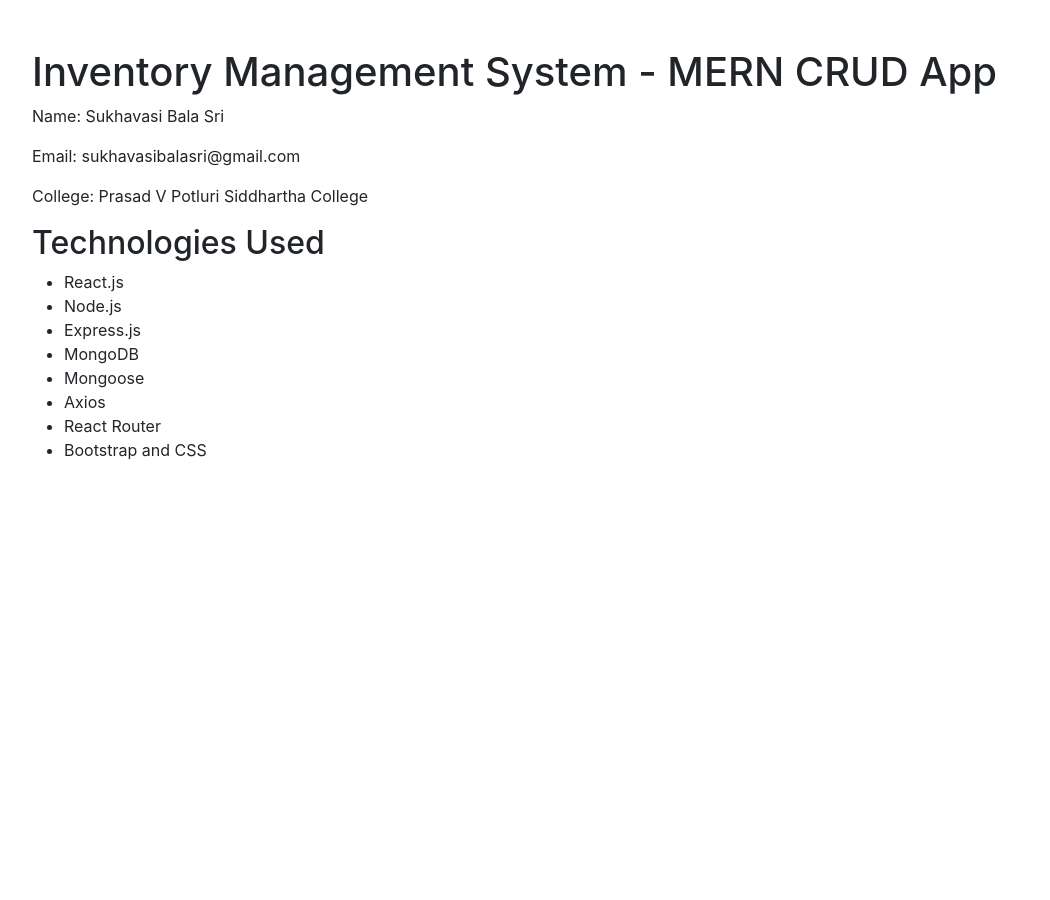
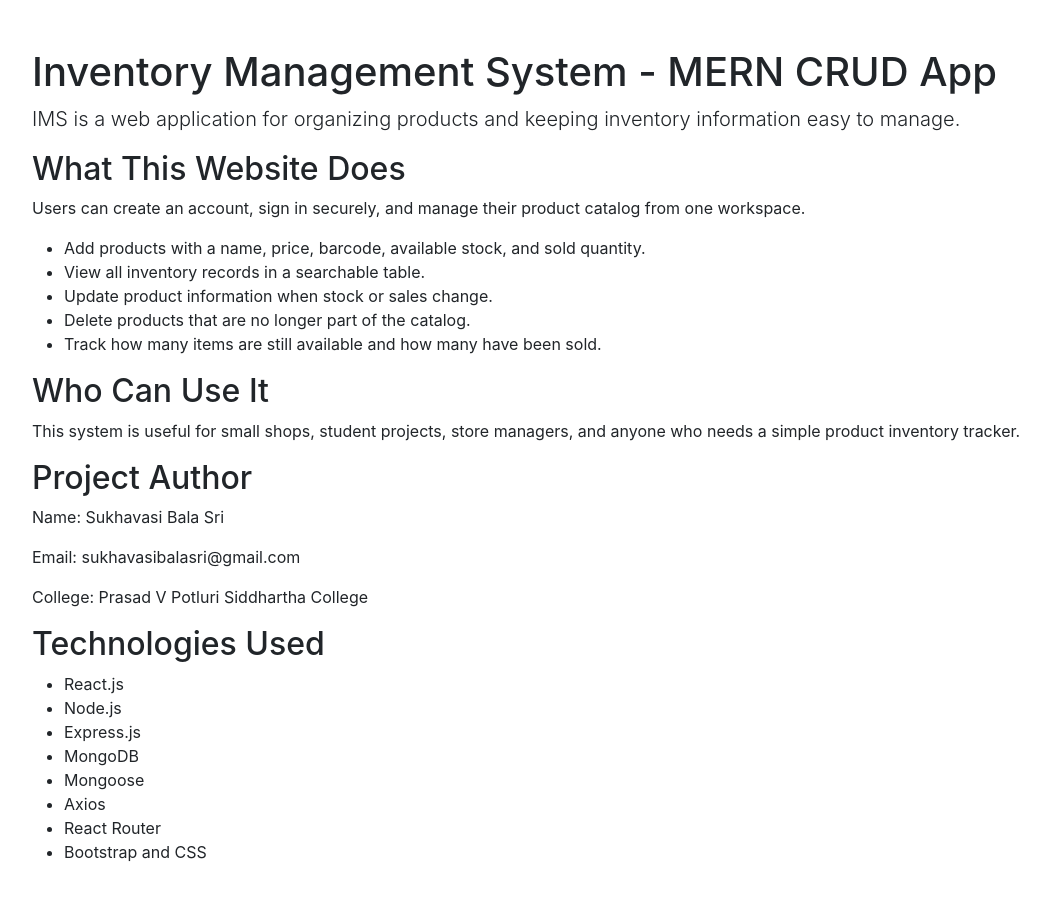
Before and after one commit to sukhavasibalasri/Inventory-management-system, a React (Create React App) app in the folder Frontend/inventory_management_system/: page /about in a window 1280 px wide. Shown: the top 900 px of the page, without its empty margins (16-1066 px from the left). Before the commit the page ends 800 px from the top, so only its background shows below. Built offline with nearby package versions, Linux system fonts and the light colour scheme.

Commit message:
Expand About page information

```diff
--- a/Frontend/inventory_management_system/src/components/About.js
+++ b/Frontend/inventory_management_system/src/components/About.js
@@ -4,6 +4,19 @@
   return (
     <div className='container-fluid p-5'>
         <h1>Inventory Management System - MERN CRUD App</h1>
+      <p className='lead'>IMS is a web application for organizing products and keeping inventory information easy to manage.</p>
+      <h2>What This Website Does</h2>
+      <p>Users can create an account, sign in securely, and manage their product catalog from one workspace.</p>
+      <ul>
+        <li>Add products with a name, price, barcode, available stock, and sold quantity.</li>
+        <li>View all inventory records in a searchable table.</li>
+        <li>Update product information when stock or sales change.</li>
+        <li>Delete products that are no longer part of the catalog.</li>
+        <li>Track how many items are still available and how many have been sold.</li>
+      </ul>
+      <h2>Who Can Use It</h2>
+      <p>This system is useful for small shops, student projects, store managers, and anyone who needs a simple product inventory tracker.</p>
+      <h2>Project Author</h2>
       <p>Name: Sukhavasi Bala Sri</p>
       <p>Email: sukhavasibalasri@gmail.com</p>
       <p>College: Prasad V Potluri Siddhartha College</p>
```
